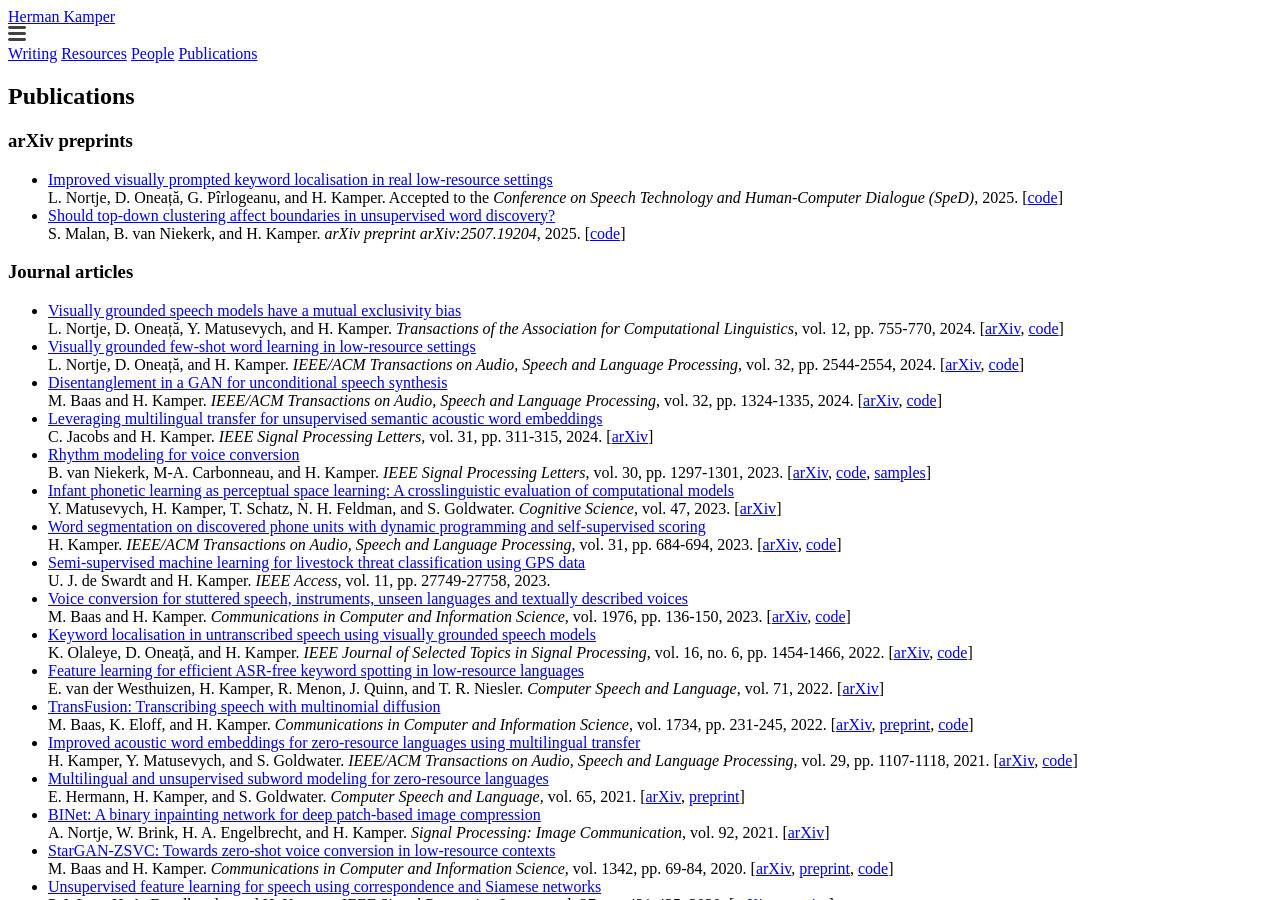
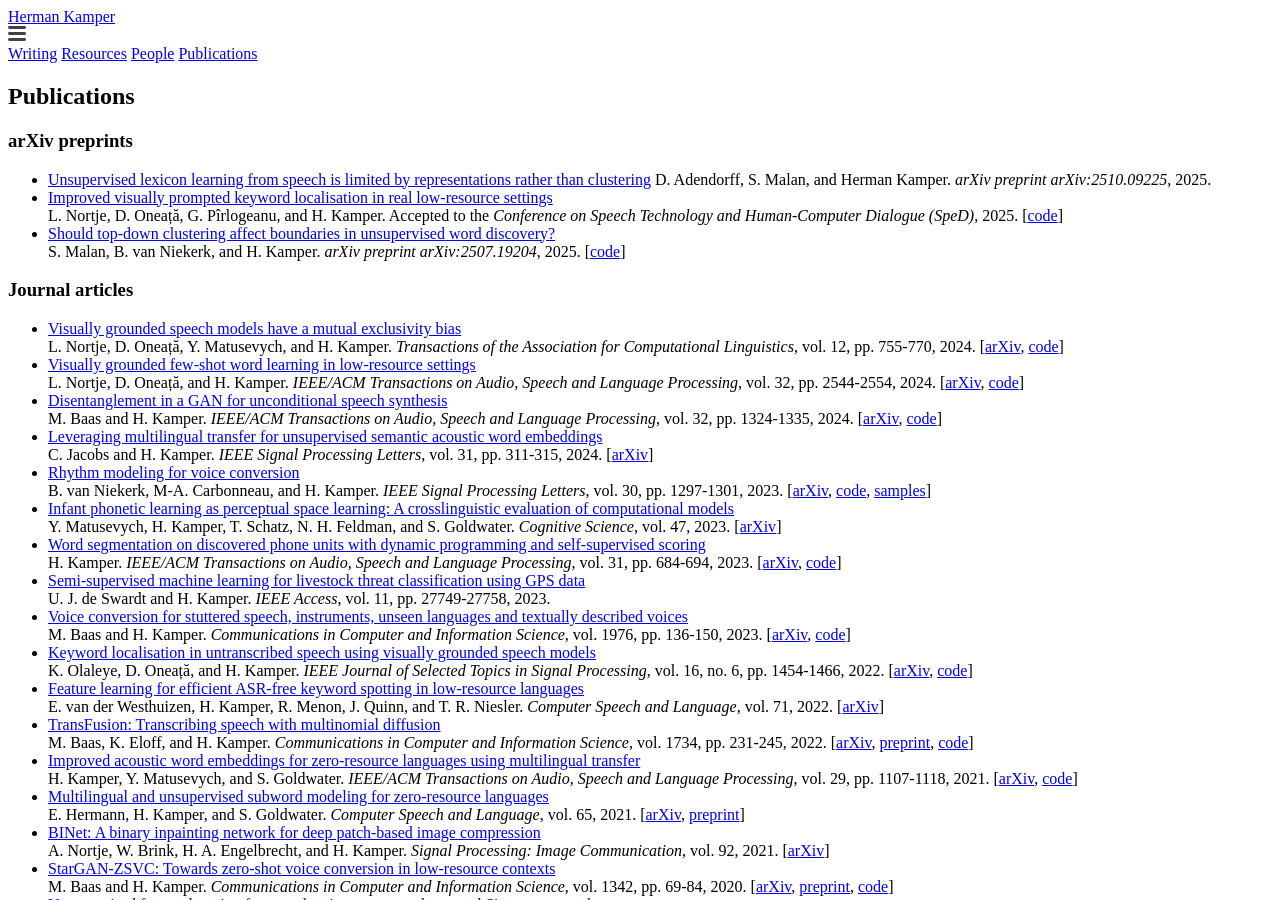
Before and after one commit to kamperh/kamperh.github.io, a Jekyll site: the page built from publications.md, in a window 1280 px wide and 900 px high. Built offline with Jekyll 4.4.1, drawn with Linux system fonts in a browser that asks for light colours; a style sheet for code colours, icons or effects is not loaded.

Commit message:
Update publications.md

```diff
--- a/publications.md
+++ b/publications.md
@@ -10,6 +10,8 @@ order: 5
 
 ### arXiv preprints
 
+- [Unsupervised lexicon learning from speech is limited by representations rather than clustering](https://arxiv.org/abs/2510.09225)
+  D. Adendorff, S. Malan, and Herman Kamper. *arXiv preprint arXiv:2510.09225*, 2025.
 - [Improved visually prompted keyword localisation in real low-resource settings](https://arxiv.org/abs/2409.06013)
   L. Nortje, D. Oneață, G. Pîrlogeanu, and H. Kamper. Accepted to the *Conference on Speech Technology and Human-Computer Dialogue (SpeD)*, 2025. [[code](https://github.com/LeanneNortje/low-resource_VPKL)]
 - [Should top-down clustering affect boundaries in unsupervised word discovery?](https://arxiv.org/abs/2507.19204)
```
